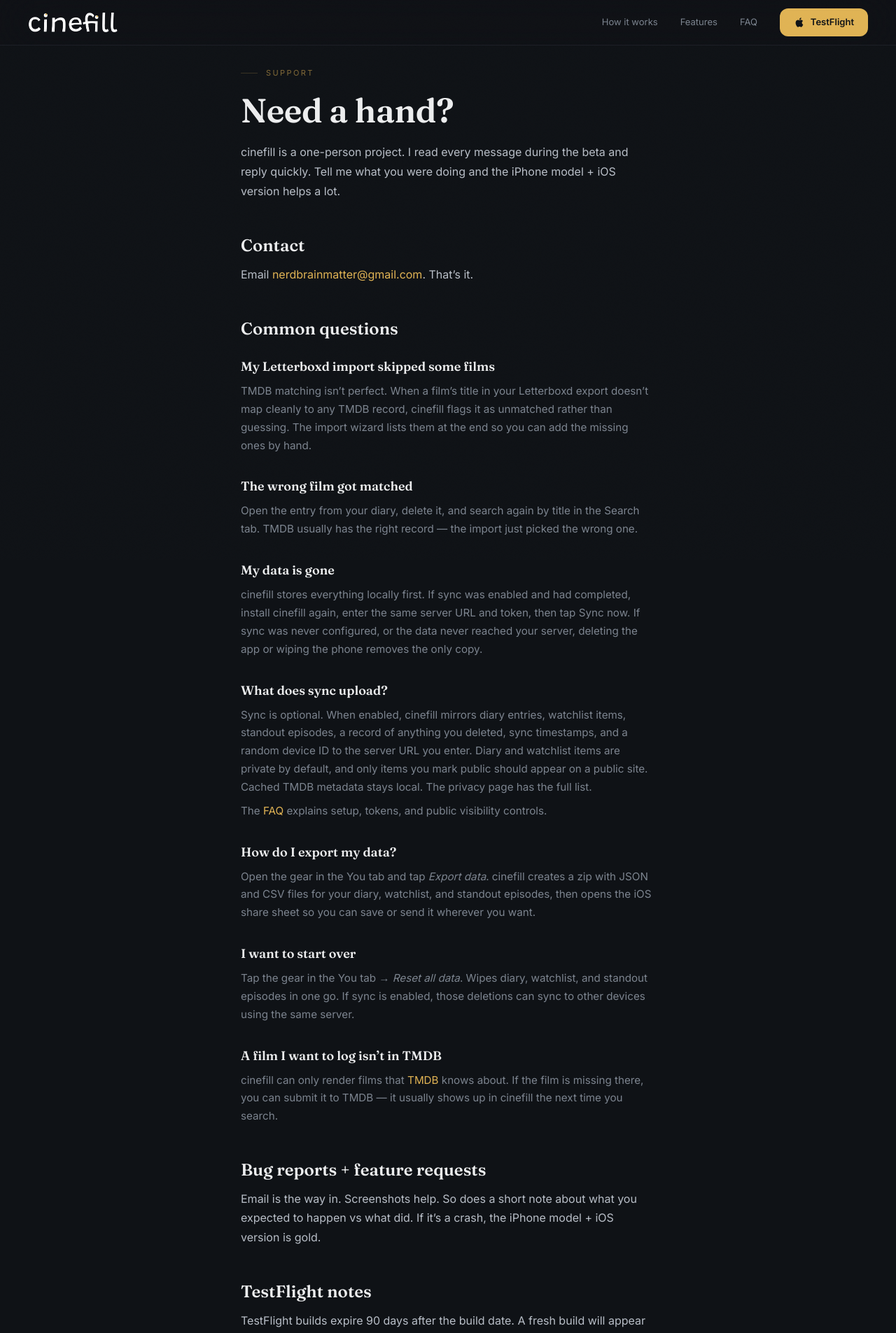
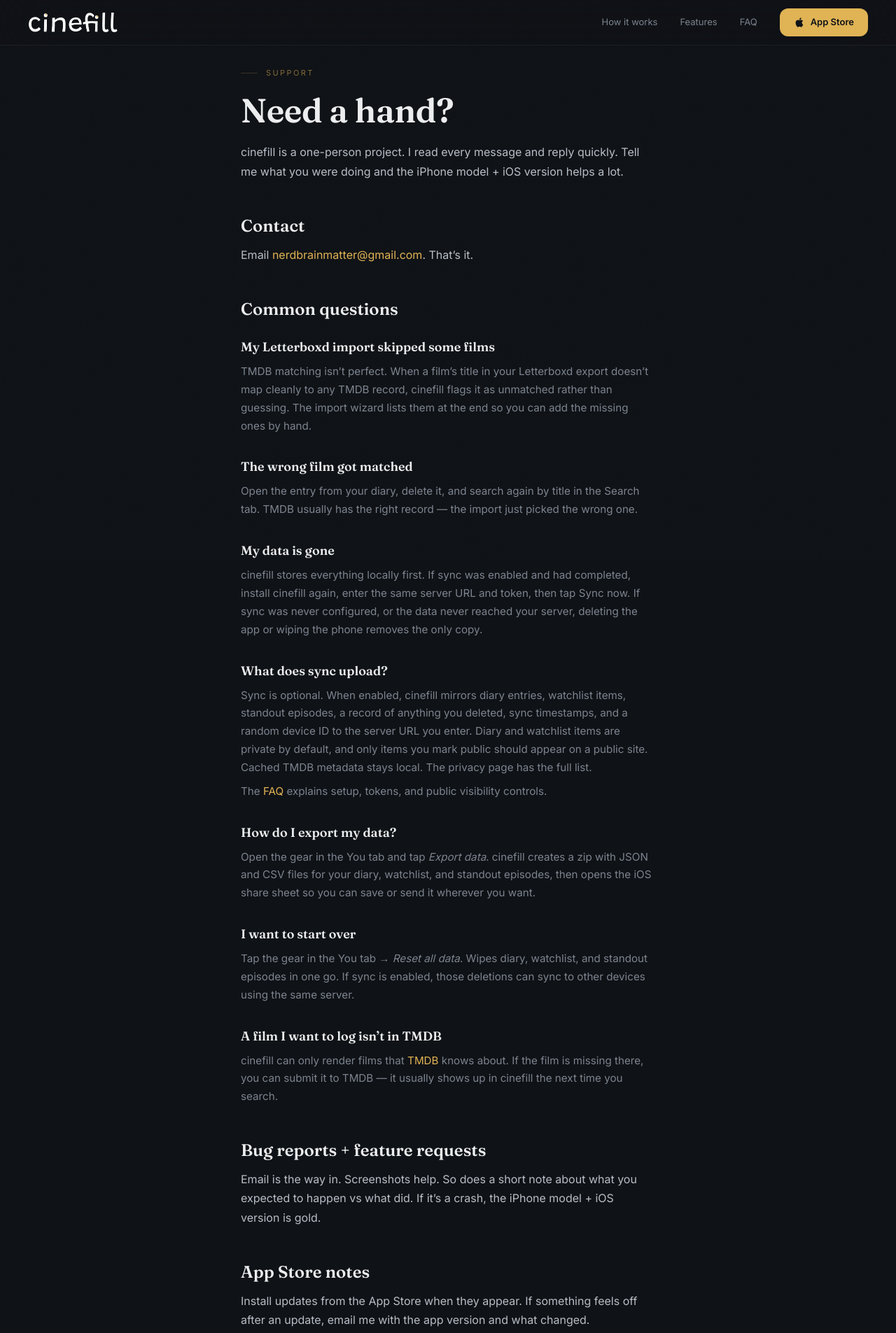
Before and after one commit to ovieokeh/cinefill, a Next.js app in the folder web/: page /support in a window 1280 px wide. Shown: the top 1905 px of the page at 70% size. Built offline with nearby package versions, Linux system fonts and the light colour scheme.

Commit message:
Update website for App Store launch

```diff
--- a/web/src/app/page.tsx
+++ b/web/src/app/page.tsx
@@ -11,7 +11,7 @@ import { Reveal } from "./reveal";
 
 /* ═══════════════════════════════════════════════ structured data */
 
-const TESTFLIGHT_URL = "https://testflight.apple.com/join/7eqjVY9X";
+const APP_STORE_URL = "https://apps.apple.com/us/app/cinefill/id6768740397";
 
 const jsonLd = {
   "@context": "https://schema.org",
@@ -313,9 +313,72 @@ export default function Home() {
           </Reveal>
         </section>
 
+        {/* ────────────────────── Showcase ────────────────────── */}
+        <section className="relative border-y border-[var(--color-border)]/60 px-6 py-24 lg:px-10">
+          <div className="mx-auto max-w-5xl">
+            <Reveal>
+              <SectionEyebrow title="Showcase" align="center" />
+              <h2 className="mt-4 text-center font-display text-[clamp(2rem,4vw,3.25rem)] leading-[1.05] tracking-[-0.01em]">
+                Public shelves, only when you choose.
+              </h2>
+              <p className="mx-auto mt-5 max-w-2xl text-center leading-[1.75] text-[var(--color-text-muted)]">
+                cinefill stays private by default, but sync can power a public
+                media page for entries you explicitly share.
+              </p>
+            </Reveal>
+
+            <Reveal delay={160} className="mt-12">
+              <a
+                href="https://ovie.dev/media"
+                target="_blank"
+                rel="noreferrer noopener"
+                className="group block rounded-2xl border border-[var(--color-border)]/80 bg-[var(--color-surface)]/40 p-7 transition-colors hover:border-[var(--color-border-strong)] md:p-9"
+              >
+                <div className="flex flex-col gap-6 md:flex-row md:items-end md:justify-between">
+                  <div>
+                    <p className="text-[0.6875rem] font-medium uppercase tracking-[0.22em] text-[var(--color-accent)]/55">
+                      First public shelf
+                    </p>
+                    <h3 className="mt-3 font-display text-2xl leading-tight">
+                      Ovie&rsquo;s media log
+                    </h3>
+                    <p className="mt-3 max-w-2xl leading-[1.7] text-[var(--color-text-muted)]">
+                      A personal shelf of watched films, shows, ratings, notes,
+                      and a tiny watchlist, published from cinefill sync.
+                    </p>
+                  </div>
+                  <span className="inline-flex text-sm font-semibold text-[var(--color-accent)] transition-colors group-hover:text-[var(--color-accent-strong)]">
+                    View the showcase
+                  </span>
+                </div>
+                <div className="mt-7 grid gap-3 text-sm text-[var(--color-text-soft)] sm:grid-cols-4">
+                  {[
+                    ["55", "watched"],
+                    ["52", "movies"],
+                    ["4", "shows"],
+                    ["3.75", "avg rating"],
+                  ].map(([value, label]) => (
+                    <div
+                      key={label}
+                      className="rounded-xl border border-[var(--color-border)]/60 bg-[var(--color-bg)]/35 p-4"
+                    >
+                      <div className="font-display text-2xl text-[var(--color-text)]">
+                        {value}
+                      </div>
+                      <div className="mt-1 text-[0.75rem] uppercase tracking-[0.16em] text-[var(--color-text-muted)]">
+                        {label}
+                      </div>
+                    </div>
+                  ))}
+                </div>
+              </a>
+            </Reveal>
+          </div>
+        </section>
+
         {/* ────────────────────── Final CTA ────────────────────── */}
         <section
-          id="testflight"
+          id="download"
           className="relative flex min-h-[60vh] items-center justify-center px-6 py-32 lg:px-10"
         >
           <div
@@ -328,22 +391,22 @@ export default function Home() {
               A diary worth keeping.
             </h2>
             <p className="mt-2 font-display text-[clamp(2.5rem,6vw,4.5rem)] leading-[0.9] text-[var(--color-accent)] text-glow">
-              Join the TestFlight.
+              Now on the App Store.
             </p>
             <p className="mx-auto mt-6 max-w-md text-base leading-relaxed text-[var(--color-text-muted)]">
-              iPhone, iOS 17+. First access, direct line to the team, a say in
-              what comes&nbsp;next.
+              Download cinefill for iPhone. Local-first, private by default,
+              and ready for your next watch.
             </p>
             <div className="mt-9 flex justify-center">
               <a
-                href={TESTFLIGHT_URL}
+                href={APP_STORE_URL}
                 target="_blank"
                 rel="noreferrer noopener"
                 className="group relative inline-flex h-14 items-center gap-3 rounded-2xl bg-[var(--color-accent)] px-8 text-[1.0625rem] font-semibold text-[var(--color-accent-on)]"
               >
                 <span className="absolute inset-0 rounded-2xl bg-[var(--color-accent)]/30 blur-xl opacity-0 transition-opacity duration-500 group-hover:opacity-100" />
                 <AppleIcon className="relative h-5 w-5" />
-                <span className="relative">Join the TestFlight</span>
+                <span className="relative">Download on the App Store</span>
               </a>
             </div>
           </Reveal>
--- a/web/src/app/privacy/page.tsx
+++ b/web/src/app/privacy/page.tsx
@@ -138,10 +138,10 @@ export default function PrivacyPage() {
                 not required to use the app.
               </li>
               <li>
-                <strong className="text-[var(--color-text)]">Apple TestFlight</strong>{" "}
-                (during the beta). If you&rsquo;re running the TestFlight
-                build, Apple collects standard TestFlight crash and usage
-                telemetry under their own privacy policy at{" "}
+                <strong className="text-[var(--color-text)]">Apple App Store</strong>
+                . If you download cinefill from the App Store, Apple processes
+                standard App Store download, purchase, diagnostics, and account
+                data under their own privacy policy at{" "}
                 <a
                   href="https://www.apple.com/legal/privacy/"
                   target="_blank"
@@ -150,7 +150,7 @@ export default function PrivacyPage() {
                 >
                   apple.com/legal/privacy
                 </a>
-                . This stops applying once cinefill is on the App Store.
+                .
               </li>
             </ul>
             <p className="mt-5 text-[var(--color-text-soft)] leading-[1.7]">
--- a/web/src/app/support/page.tsx
+++ b/web/src/app/support/page.tsx
@@ -9,7 +9,7 @@ const SUPPORT_EMAIL = "nerdbrainmatter@gmail.com";
 export const metadata: Metadata = {
   title: "Support",
   description:
-    "How to get help with cinefill — contact, common issues, bug reports, TestFlight notes.",
+    "How to get help with cinefill — contact, common issues, bug reports, and App Store support.",
   alternates: { canonical: "/support" },
 };
 
@@ -24,9 +24,9 @@ export default function SupportPage() {
             Need a hand?
           </h1>
           <p className="mt-5 text-[var(--color-text-soft)] leading-[1.75]">
-            cinefill is a one-person project. I read every message during the
-            beta and reply quickly. Tell me what you were doing and the iPhone
-            model + iOS version helps a lot.
+            cinefill is a one-person project. I read every message and reply
+            quickly. Tell me what you were doing and the iPhone model + iOS
+            version helps a lot.
           </p>
 
           <section className="mt-12">
@@ -164,13 +164,11 @@ export default function SupportPage() {
           </section>
 
           <section className="mt-12">
-            <h2 className="font-display text-2xl">TestFlight notes</h2>
+            <h2 className="font-display text-2xl">App Store notes</h2>
             <p className="mt-3 text-[var(--color-text-soft)] leading-[1.7]">
-              TestFlight builds expire 90 days after the build date. A fresh
-              build will appear in TestFlight before the current one stops
-              working &mdash; just open the TestFlight app to install it. If
-              you ever lose access to the beta, email me and I&rsquo;ll send a
-              new invite.
+              Install updates from the App Store when they appear. If something
+              feels off after an update, email me with the app version and what
+              changed.
             </p>
           </section>
         </article>
--- a/web/src/components/hero.tsx
+++ b/web/src/components/hero.tsx
@@ -3,7 +3,7 @@ import { Reveal } from "@/app/reveal";
 import { AppleIcon } from "@/components/nav";
 import { DeviceFrame } from "@/components/device-frame";
 
-const TESTFLIGHT_URL = "https://testflight.apple.com/join/7eqjVY9X";
+const APP_STORE_URL = "https://apps.apple.com/us/app/cinefill/id6768740397";
 
 export function Hero() {
   return (
@@ -26,14 +26,14 @@ export function Hero() {
           </p>
           <div className="mt-9 flex flex-wrap justify-center gap-4 md:justify-start">
             <a
-              href={TESTFLIGHT_URL}
+              href={APP_STORE_URL}
               target="_blank"
               rel="noreferrer noopener"
               className="group relative inline-flex h-14 items-center gap-3 rounded-2xl bg-[var(--color-accent)] px-8 text-[1.0625rem] font-semibold text-[var(--color-accent-on)]"
             >
               <span className="absolute inset-0 rounded-2xl bg-[var(--color-accent)]/30 blur-xl opacity-0 transition-opacity duration-500 group-hover:opacity-100" />
               <AppleIcon className="relative h-5 w-5" />
-              <span className="relative">Join the TestFlight</span>
+              <span className="relative">Download on the App Store</span>
             </a>
             <a
               href="#loop"
--- a/web/src/components/nav.tsx
+++ b/web/src/components/nav.tsx
@@ -43,20 +43,20 @@ export function Nav() {
             FAQ
           </Link>
           <Link
-            href="/#testflight"
+            href="/#download"
             className="group relative inline-flex h-10 items-center gap-2 rounded-xl bg-[var(--color-accent)] px-5 text-[0.8125rem] font-semibold text-[var(--color-accent-on)]"
           >
             <span className="absolute inset-0 rounded-xl bg-[var(--color-accent)]/30 opacity-0 blur-lg transition-opacity group-hover:opacity-100" />
             <AppleIcon className="relative h-4 w-4" />
-            <span className="relative">TestFlight</span>
+            <span className="relative">App Store</span>
           </Link>
         </div>
         <Link
-          href="/#testflight"
+          href="/#download"
           className="inline-flex h-9 items-center gap-1.5 rounded-lg bg-[var(--color-accent)] px-3.5 text-sm font-semibold text-[var(--color-accent-on)] md:hidden"
         >
           <AppleIcon className="h-4 w-4" />
-          TestFlight
+          App Store
         </Link>
       </div>
     </nav>
```
